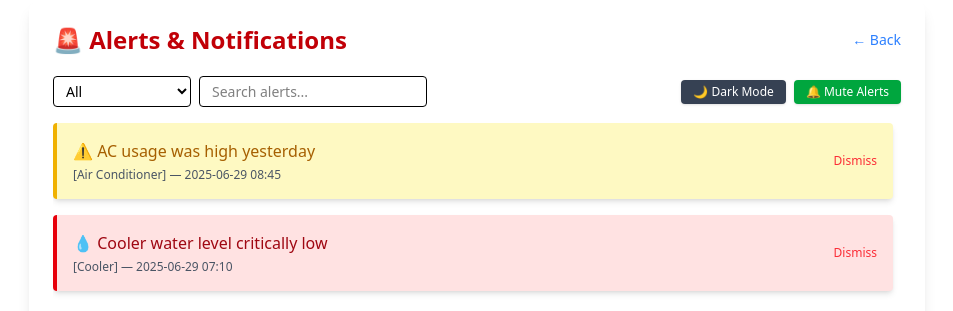
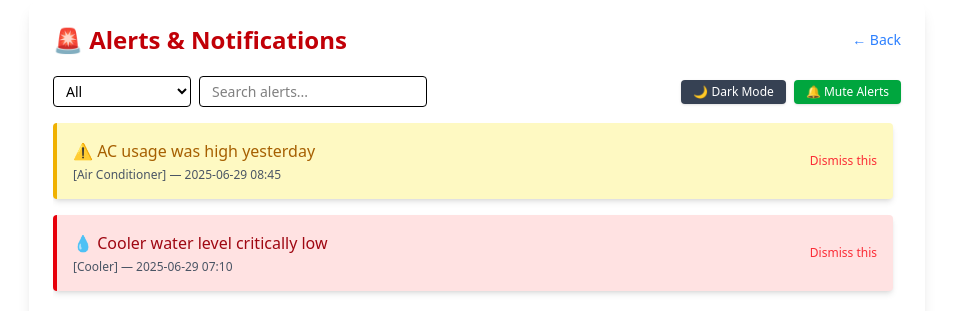
Before and after one commit to SugavaneshwaranP/Appliances, a React (Vite) app: page /alerts in a window 1280 px wide. Shown: the top 311 px of the page, without its empty margins (163-1116 px from the left). Built offline with nearby package versions, Linux system fonts and the light colour scheme.

Commit message:
update dismiss button text for clarity

```diff
--- a/src/components/AlertsPanel.jsx
+++ b/src/components/AlertsPanel.jsx
@@ -128,7 +128,7 @@ export default function AlertsPanel() {
                 onClick={() => dismissAlert(alert.id)}
                 className="text-xs text-red-500 hover:text-red-700"
               >
-                 Dismiss
+                 Dismiss this
               </button>
             </li>
           ))
```
